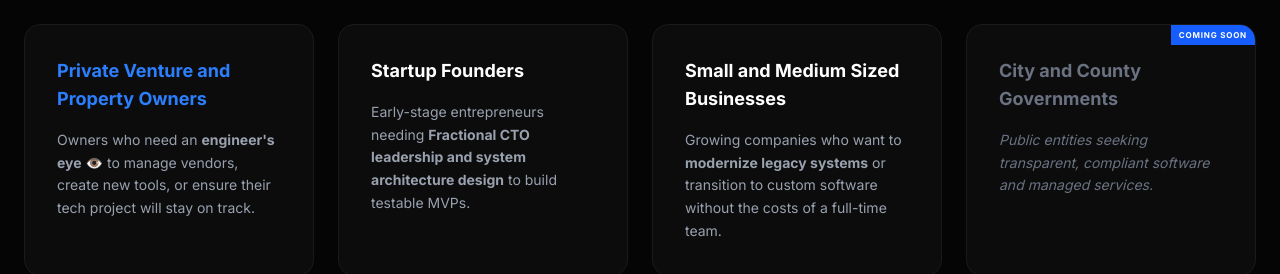
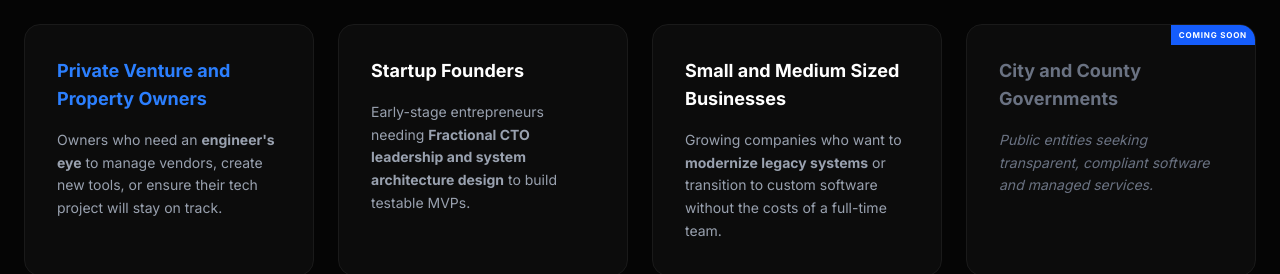
Before and after one commit to delta-tech-partners/dtp-nextjs, a Next.js app: page / in a window 1280 px wide. Shown: the part 2860-3134 px from the top of the page. Built offline with nearby package versions, Linux system fonts and the light colour scheme.

Commit message:
fix: Remove eye icon

```diff
--- a/src/components/WhoWeServe.tsx
+++ b/src/components/WhoWeServe.tsx
@@ -7,7 +7,7 @@ export default function WhoWeServe() {
             <div className="grid grid-cols-1 md:grid-cols-2 lg:grid-cols-4 gap-6">
                 <div className="bento-card p-8 rounded-2xl">
                     <h4 className="text-lg font-bold mb-4 text-blue-500">Private Venture and Property Owners</h4>
-                    <p className="text-gray-400 text-sm leading-relaxed">Owners who need an <strong>engineer&apos;s eye</strong> 👁️ to manage vendors, create new tools, or ensure their tech project will stay on track.</p>
+                    <p className="text-gray-400 text-sm leading-relaxed">Owners who need an <strong>engineer&apos;s eye</strong> to manage vendors, create new tools, or ensure their tech project will stay on track.</p>
                 </div>
                 <div className="bento-card p-8 rounded-2xl">
                     <h4 className="text-lg font-bold mb-4 text-white">Startup Founders</h4>
```
